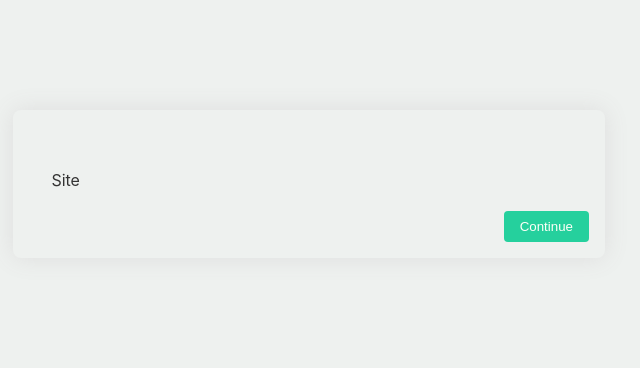
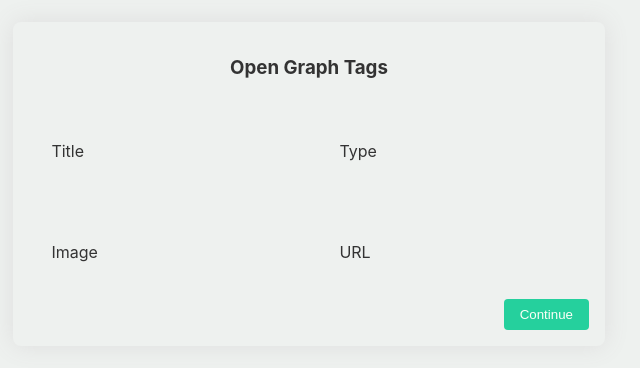
Before and after one commit to manan30/meta-tags-generator, a Svelte app: page / in a window 1280 px wide. Shown: the part 216-584 px from the top of the page, without its empty margins (331-971 px from the left). Built offline with nearby package versions, Linux system fonts and the light colour scheme.

Commit message:
Adding open graph tags form

```diff
--- a/src/forms/OpenGraphForm.svelte
+++ b/src/forms/OpenGraphForm.svelte
@@ -1,4 +1,24 @@
-<Input labelFor="Site" required={true} inputType="number" />
+<style>
+  h3 {
+    text-align: center;
+  }
+
+  form {
+    display: grid;
+    gap: 1rem 1rem;
+    grid-template-columns: 1fr 1fr;
+
+    margin-bottom: 1rem;
+  }
+</style>
+
+<h3>Open Graph Tags</h3>
+<form>
+  <Input labelFor="Title" required={true} />
+  <Input labelFor="Type" required={true} />
+  <Input labelFor="Image" required={true} />
+  <Input labelFor="URL" required={true} />
+</form>
 
 <script>
   import Input from '../components/Input.svelte';
```
